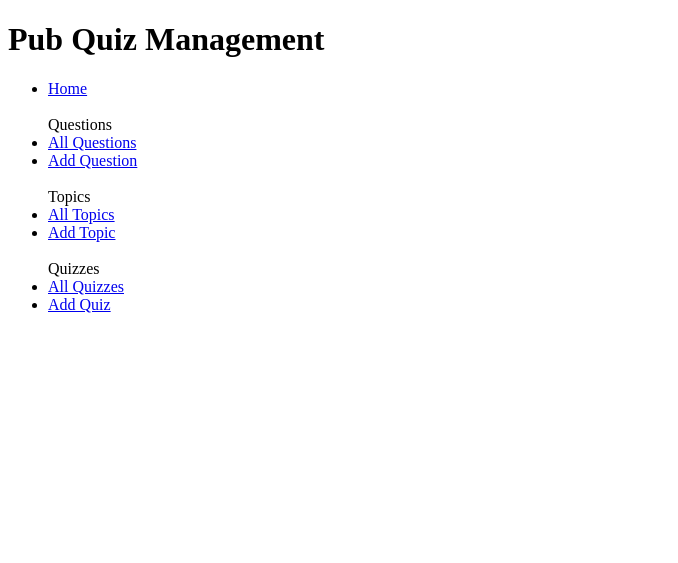
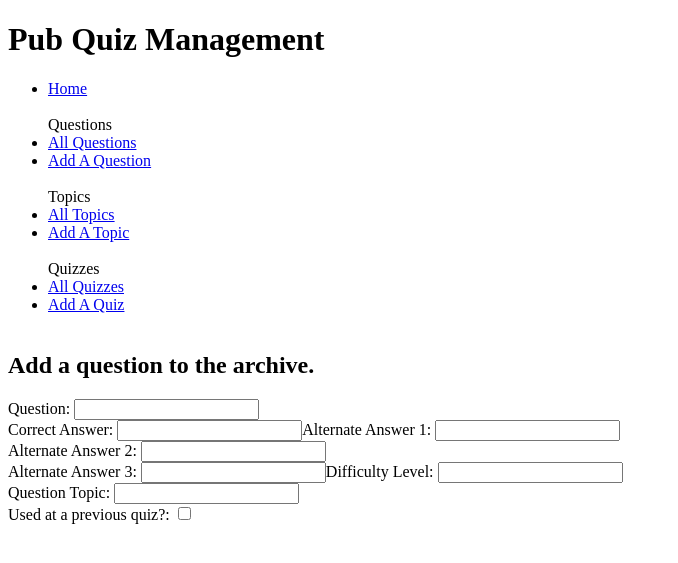
Before and after one commit to Dougmac21/QuizzR, a Flask app: page /questions/new in a window 1280 px wide. Shown: the top 563 px of the page, without its empty margins (0-678 px from the left). Run offline with Flask 2, Linux system fonts and the light colour scheme.

Commit message:
HTML edits to match scope of CRUD context

```diff
--- a/pub_quiz_app/templates/base.html
+++ b/pub_quiz_app/templates/base.html
@@ -24,8 +24,11 @@
                     <a href="/questions">All Questions</a>
                 </li>
                 <li>
-                    <a href="/questions/new">Add Question</a>
+                    <a href="/questions/new">Add A Question</a>
                 </li>
+                <!-- <li>
+                    <a href="/questions/edit">Edit A Question</a>
+                </li> -->
                 <br>
 
                 Topics
@@ -33,8 +36,11 @@
                     <a href="/topics">All Topics</a>
                 </li>
                 <li>
-                    <a href="/topics/new">Add Topic</a>
+                    <a href="/topics/new">Add A Topic</a>
                 </li>
+                <!-- <li>
+                    <a href="/topics/edit">Edit A Topic</a>
+                </li> -->
                 <br>
 
                 Quizzes
@@ -42,8 +48,11 @@
                     <a href="/quizzes">All Quizzes</a>
                 </li>
                 <li>
-                    <a href="/quizzes/new">Add Quiz</a>
+                    <a href="/quizzes/new">Add A Quiz</a>
                 </li>
+                <!-- <li>
+                    <a href="/quizzes/edit">Edit A Quiz</a>
+                </li> -->
                 <br>
 
             </ul>
--- a/pub_quiz_app/templates/questions/edit.html
+++ b/pub_quiz_app/templates/questions/edit.html
@@ -42,5 +42,7 @@
 
     </div>
 
+</form>
 
-</form>
+
+{%  endblock  %}
--- a/pub_quiz_app/templates/questions/index.html
+++ b/pub_quiz_app/templates/questions/index.html
@@ -13,5 +13,9 @@
     <form action="/questions/{{  question.id  }}/delete" method="POST">
         <input type="submit" value="Delete">
     </form>
+</section>
 
-</section>
+{%  endfor  %}
+
+
+{%  endblock  %}
--- a/pub_quiz_app/templates/questions/new.html
+++ b/pub_quiz_app/templates/questions/new.html
@@ -1,3 +1,47 @@
-{% extends 'base.html' %}
+{%  extends 'base.html'  %}
 
-question new page
+{%  block content  %}
+
+<h2>Add a question to the archive.</h2>
+
+<form action="/questions" method="POST">
+
+    <div>
+
+        <label for="the_question">Question:</label>
+        <input type="text" id="the_question" name="the_question">
+        <br>
+
+        <label for="correct_answer">Correct Answer:</label>
+        <input type="text" id="correct_answer" name="correct_answer>
+        <br>
+
+        <label for="alt_ans_1">Alternate Answer 1:</label>
+        <input type="text" id="alt_ans_1" name="alt_ans_1">
+        <br>
+
+        <label for="alt_ans_2">Alternate Answer 2:</label>
+        <input type="text" id="alt_ans_2" name="alt_ans_2">
+        <br>
+
+        <label for="alt_ans_3">Alternate Answer 3:</label>
+        <input type="text" id="alt_ans_3" name="alt_ans_3>
+        <br>
+
+        <label for="difficulty">Difficulty Level:</label>
+        <input type="select" id="difficulty" name="difficulty">
+        <br>
+
+        <label for="topic">Question Topic:</label>
+        <input type="select" id="topic" name="topic">
+        <br>
+
+        <label for="used">Used at a previous quiz?:</label>
+        <input type="checkbox" id="used" name="used">
+        <br>
+
+    </div>
+
+</form>
+
+{%  endblock  %}
```
